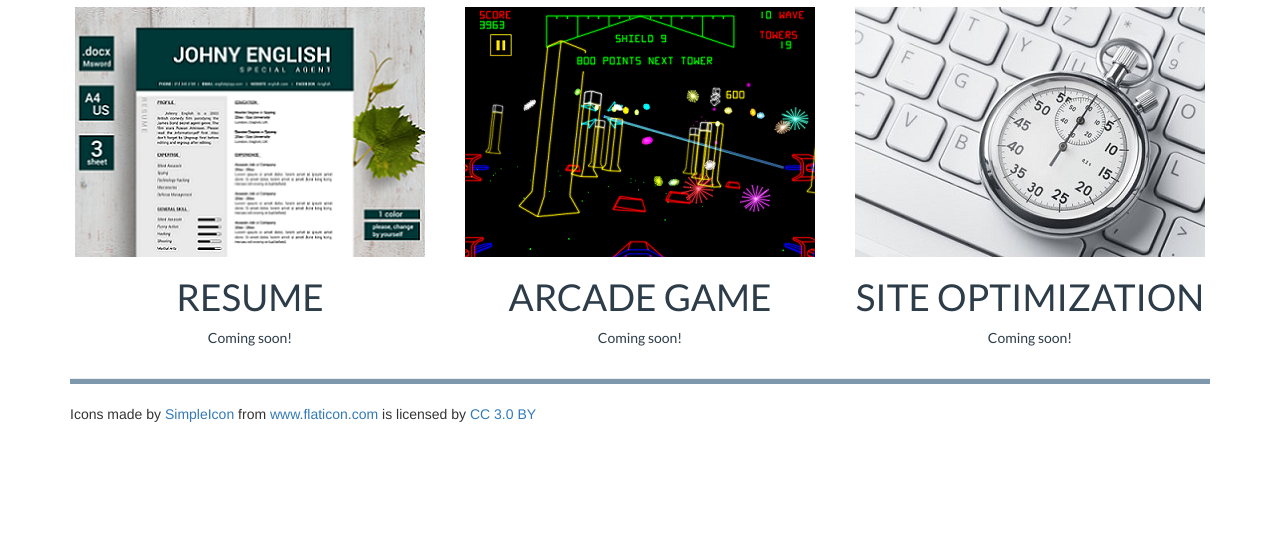
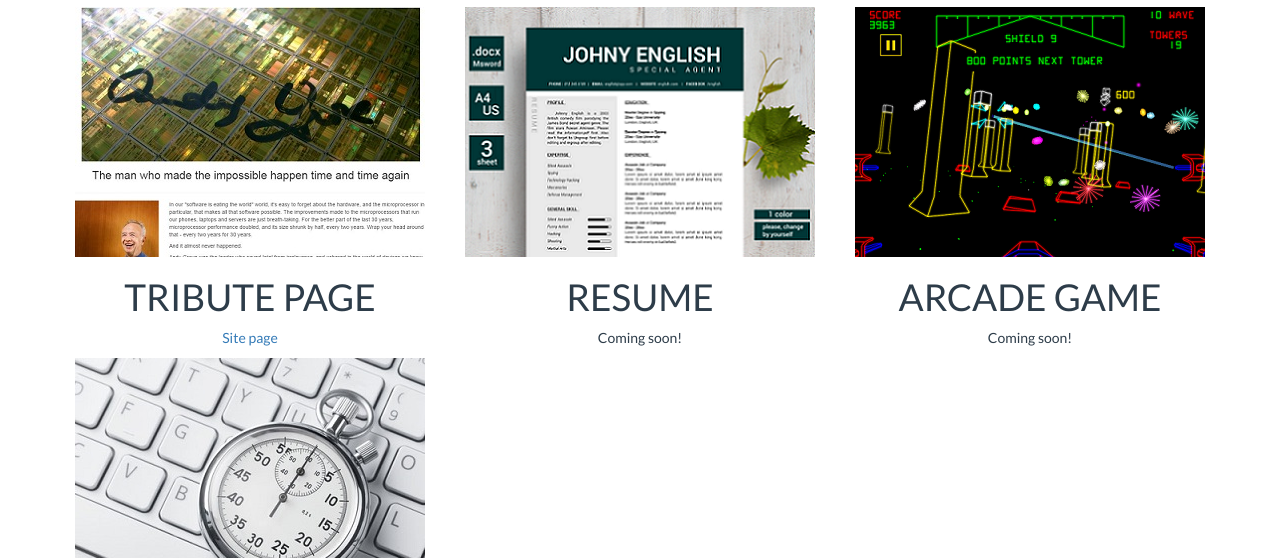
Before and after one commit to garyherd/front-end-nanodegree-portfolio, a plain HTML site: page index.html in a window 1280 px wide. Shown: the part 726-1284 px from the top of the page. Before the commit the page ends 1150 px from the top, so only its background shows below. Drawn offline with nearby package versions, Linux system fonts and the light colour scheme.

Commit message:
Add Tribute Page project

```diff
--- a/index.html
+++ b/index.html
@@ -91,6 +91,12 @@
     </section>
 
     <section class="row projects">
+      <div class="col-md-4 col sm-6">
+        <img src="images/tribute-page.jpg" class="img-responsive center-block"
+        alt="tribute-page">
+        <h2>TRIBUTE PAGE</h2>
+        <p><a href="http://codepen.io/gary_in_texas/full/QNPxGP/">Site page</a></p>
+      </div>
       <div class="col-md-4 col-sm-6">
         <img src="images/resume.png" class="img-responsive center-block" alt="resume">
         <h2>RESUME</h2>
```
Also changed, not shown: images/tribute-page.JPG (added).
